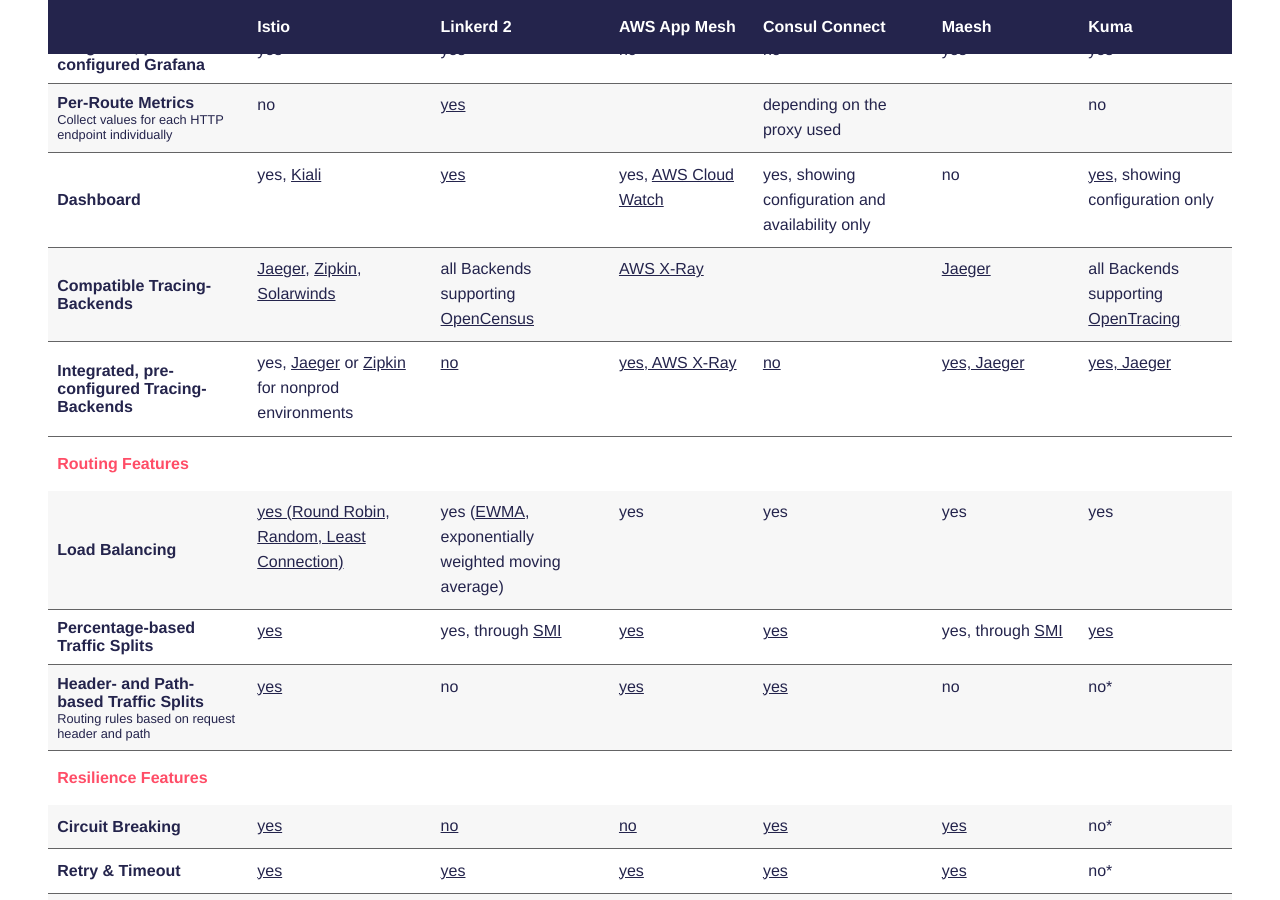
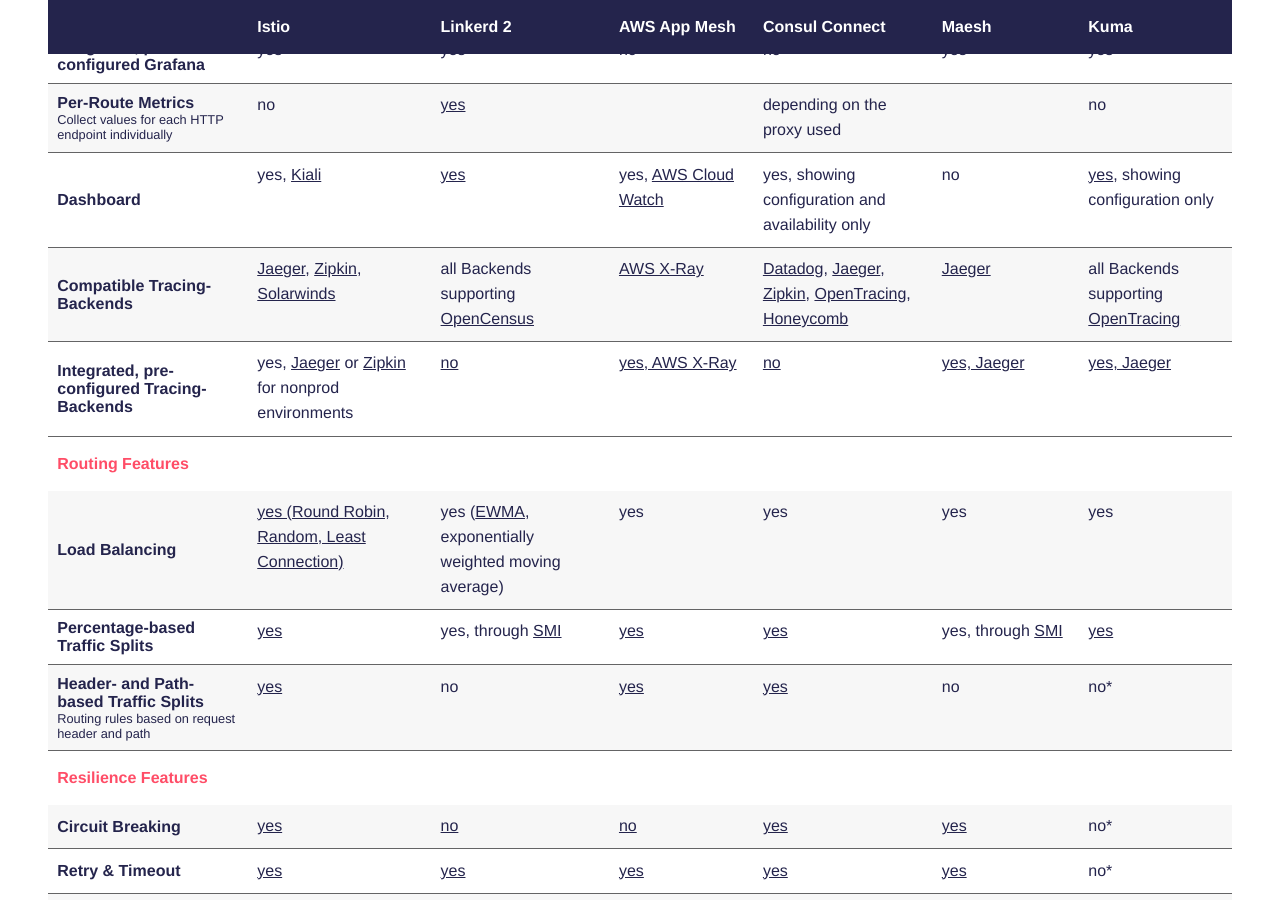
Before and after one commit to servicemesh-es/servicemesh.es, a Jekyll site: the page built from index.md, in a window 1280 px wide and 900 px high, scrolled down 6792 px. Built offline with Jekyll 4.4.1, drawn with Linux system fonts in a browser that asks for light colours; some web fonts are replaced.

Commit message:
Re-add compatible tracing backends for Consul
Erroneously removed in commit f6ca7e4.

```diff
--- a/_includes/comparison.html
+++ b/_includes/comparison.html
@@ -298,7 +298,7 @@
         <td><a href="https://www.jaegertracing.io" target="_blank">Jaeger</a>, <a href="https://zipkin.io" target="_blank">Zipkin</a>, <a href="http://www.solarwinds.com" target="_blank">Solarwinds</a></td>
         <td>all Backends supporting <a href="https://opencensus.io/service/exporters" target="_blank">OpenCensus</a></td>
         <td><a href="http://aws.amazon.com/xray/" target="_blank">AWS X-Ray</a></td>
-        <td></td>
+        <td><a href="https://www.datadoghq.com" target="_blank">Datadog</a>, <a href="https://www.jaegertracing.io" target="_blank">Jaeger</a>, <a href="https://zipkin.io" target="_blank">Zipkin</a>, <a href="https://opentracing.io" target="_blank">OpenTracing</a>, <a href="https://www.honeycomb.io" target="_blank">Honeycomb</a></td>
         <td><a href="https://www.jaegertracing.io" target="_blank">Jaeger</a></td>
         <td>all Backends supporting <a href="https://opentracing.io" target="_blank">OpenTracing</a></td>
       </tr>
```
